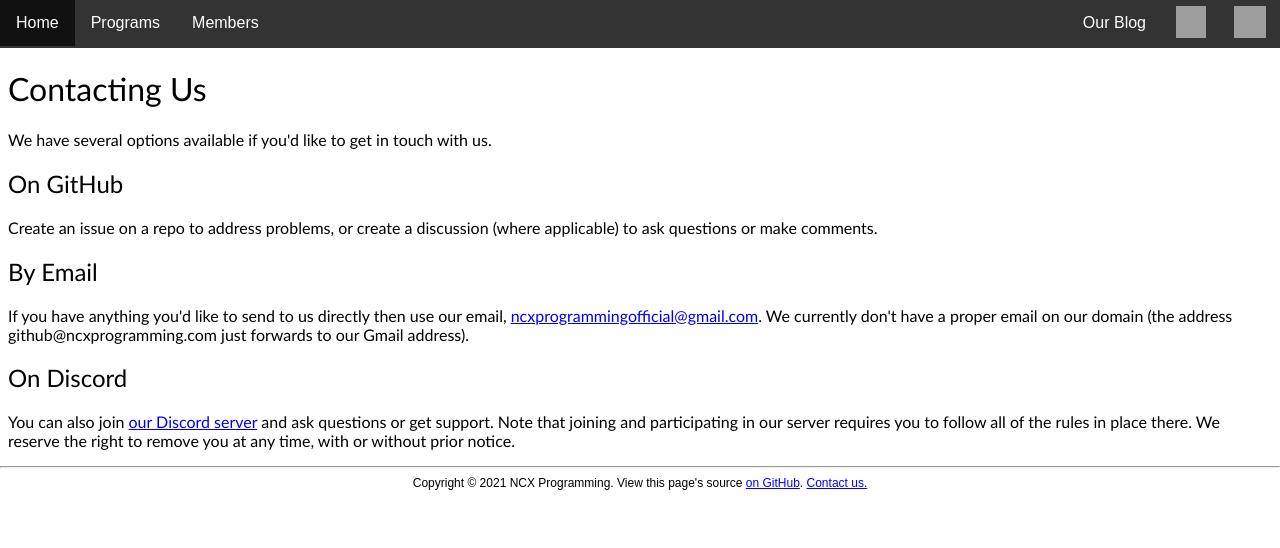
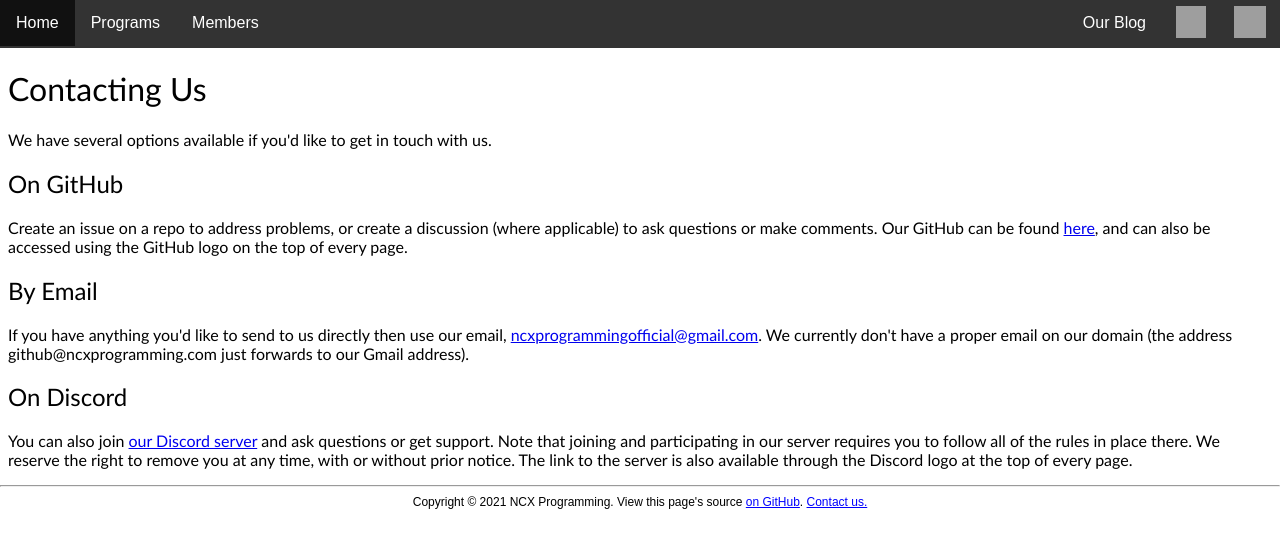
Before and after one commit to NCX-Programming/site, a Jekyll site: the page built from contactus.html, in a window 1280 px wide. Shown: the top 548 px of the page. Built offline with Jekyll 4.4.1, drawn with Linux system fonts in a browser that asks for light colours; grey boxes are pictures that could not be loaded.

Commit message:
Added info to contact us page

```diff
--- a/contactus.html
+++ b/contactus.html
@@ -6,8 +6,8 @@ layout: default
 <h1>Contacting Us</h1>
 <p>We have several options available if you'd like to get in touch with us.</p>
 <h2>On GitHub</h2>
-<p>Create an issue on a repo to address problems, or create a discussion (where applicable) to ask questions or make comments.</p>
+<p>Create an issue on a repo to address problems, or create a discussion (where applicable) to ask questions or make comments. Our GitHub can be found <a href="https://github.com/NCX-Programming">here</a>, and can also be accessed using the GitHub logo on the top of every page.</p>
 <h2>By Email</h2>
 <p>If you have anything you'd like to send to us directly then use our email, <a href="mailto:ncxprogrammingofficial@gmail.com">ncxprogrammingofficial@gmail.com</a>. We currently don't have a proper email on our domain (the address github@ncxprogramming.com just forwards to our Gmail address).
 <h2>On Discord</h2>
-<p>You can also join <a href="https://discord.gg/TbPXuFr">our Discord server</a> and ask questions or get support. Note that joining and participating in our server requires you to follow all of the rules in place there. We reserve the right to remove you at any time, with or without prior notice.</p>
+<p>You can also join <a href="https://discord.gg/TbPXuFr">our Discord server</a> and ask questions or get support. Note that joining and participating in our server requires you to follow all of the rules in place there. We reserve the right to remove you at any time, with or without prior notice. The link to the server is also available through the Discord logo at the top of every page.</p>
```
